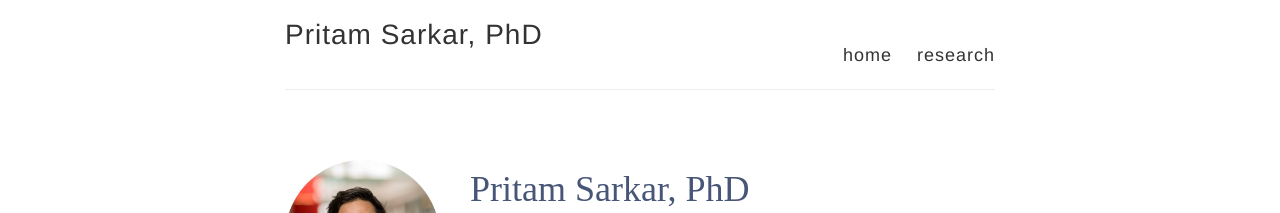
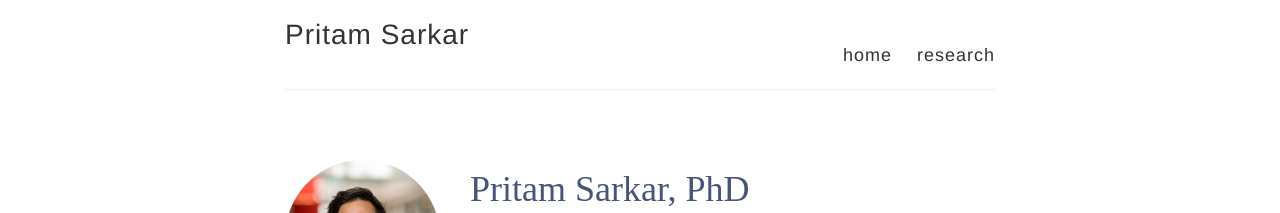
Before and after one commit to pritamqu/pritamqu.github.io, a Jekyll site: the page built from index.md, in a window 1280 px wide. Shown: the top 213 px of the page. Built offline with Jekyll 4.4.1, drawn with Linux system fonts in a browser that asks for light colours.

Commit message:
minor update

```diff
--- a/_config.yml
+++ b/_config.yml
@@ -3,7 +3,7 @@
 #
 
 # Name of your site (displayed in the header)
-name: Pritam Sarkar, PhD
+name: Pritam Sarkar
 
 # Short bio or description (displayed in the header)
 description:
```
